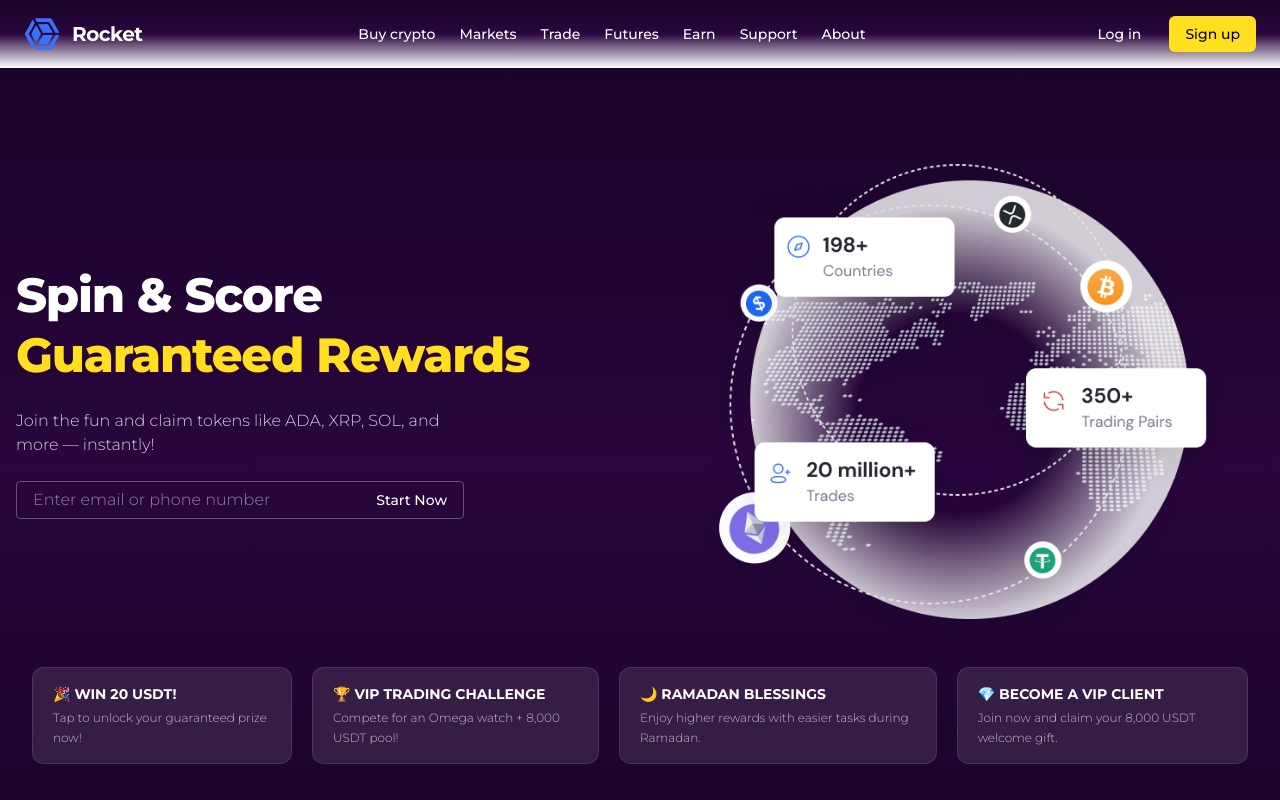
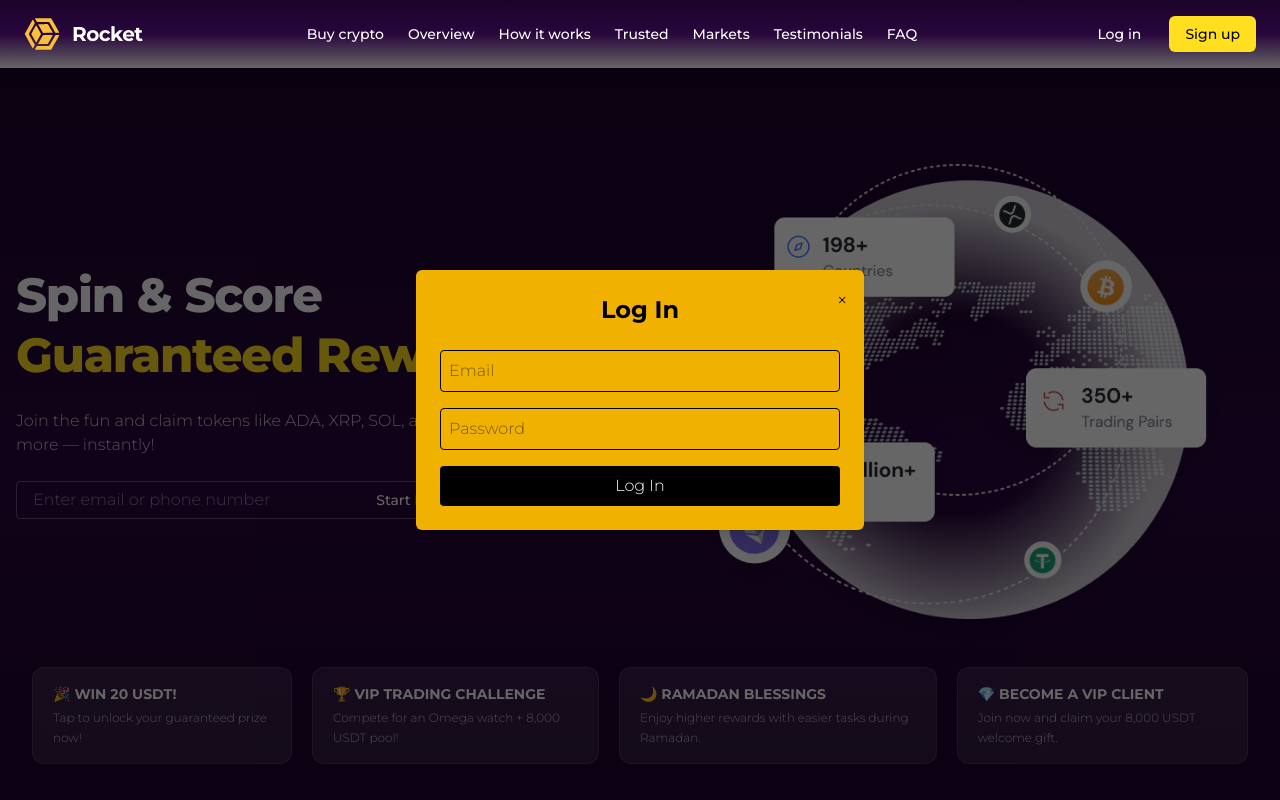
Before and after one commit to crypto-exchange-platform/crypto-exchange-platform-2, a React (Vite) app: page / in a window 1280 px wide. Both pictures are taken after a click on the button "Log in". Shown: the top 800 px of the page. Built offline with nearby package versions, Linux system fonts and the light colour scheme.

Commit message:
finalize landing page layout and ui components

```diff
--- a/src/components/header/Header.tsx
+++ b/src/components/header/Header.tsx
@@ -3,13 +3,14 @@ import { Button } from "../ui/button";
 
 const NAV_ITEMS = [
   { label: "Buy crypto", href: "#hero" },
+  { label: "Overview", href: "#overview" },
+  { label: "How it works", href: "#howitworks" },
+  { label: "Trusted", href: "#trsutedplatform" },
   { label: "Markets", href: "#market" },
-  { label: "Trade", href: "#copy" },
-  { label: "Futures", href: "#journey" },
-  { label: "Earn", href: "#faq" },
-  { label: "Support", href: "#support" },
-  { label: "About", href: "#about" },
+  { label: "Testimonials", href: "#testimonials" },
+  { label: "FAQ", href: "#faq" },
 ];
+
 
 interface HeaderProps {
   onLogin: () => void;
--- a/src/components/landing/LandingPage.tsx
+++ b/src/components/landing/LandingPage.tsx
@@ -8,13 +8,16 @@ import { HowItWorks } from "../howItWorks/HowItWorks";
 import { TestimonialSection } from "../testimonials/Testimonials";
 import { TrustedPlatformSection } from "../trsutedPlatform/TrustedPlatform";
 import { Market } from "../marketGlance/Market";
+import { SignupModal } from "../signUpModal/SignUpModal";
+import { LoginModal } from "../logInModal/LogInModal";
 
 function LandingPage() {
   const [modal, setModal] = useState<"login" | "signup" | null>(null);
 
   return (
     <>
-
+ {modal === "login" && <LoginModal onClose={() => setModal(null)} />}
+      {modal === "signup" && <SignupModal onClose={() => setModal(null)} />}
       <div className="flex flex-col">
         <Header
           onLogin={() => setModal("login")}
--- /dev/null
+++ b/src/components/logInModal/LogInModal.tsx
@@ -0,0 +1,31 @@
+import { FC } from "react";
+
+interface LoginModalProps {
+  onClose: () => void;
+}
+
+export const LoginModal: FC<LoginModalProps> = ({ onClose }) => {
+  return (
+    <div className="fixed inset-0 z-50 flex items-center justify-center bg-black/60">
+      <div className="bg-yellow-500 text-black w-full max-w-md p-6 rounded-md shadow-lg relative">
+        <button onClick={onClose} className="absolute right-4 top-4 text-xl">×</button>
+        <h2 className="text-2xl font-bold mb-6 text-center">Log In</h2>
+        <form className="space-y-4">
+          <input
+            type="email"
+            placeholder="Email"
+            className="w-full border p-2 rounded"
+          />
+          <input
+            type="password"
+            placeholder="Password"
+            className="w-full border p-2 rounded"
+          />
+          <button type="submit" className="w-full bg-black text-white py-2 rounded hover:bg-gray-900">
+            Log In
+          </button>
+        </form>
+      </div>
+    </div>
+  );
+};
--- /dev/null
+++ b/src/components/signUpModal/SignUpModal.tsx
@@ -0,0 +1,33 @@
+import { FC } from "react";
+
+interface SignupModalProps {
+  onClose: () => void;
+}
+
+export const SignupModal: FC<SignupModalProps> = ({ onClose }) => {
+  return (
+    <div className="fixed inset-0 z-50 flex items-center justify-center bg-black/60 overflow-auto">
+      <div className="bg-yellow-500 text-black w-full max-w-xl p-6 rounded-md shadow-lg relative">
+        <button onClick={onClose} className="absolute right-4 top-4 text-xl">×</button>
+        <h2 className="text-2xl font-bold mb-6 text-center">Sign Up</h2>
+        <form className="grid grid-cols-1 md:grid-cols-2 gap-4">
+          <input type="text" placeholder="First Name" className="border p-2 rounded" />
+          <input type="text" placeholder="Last Name" className="border p-2 rounded" />
+          <input type="text" placeholder="Username" className="border p-2 rounded" />
+          <input type="email" placeholder="Email" className="border p-2 rounded" />
+          <input type="tel" placeholder="Phone Number" className="border p-2 rounded" />
+          <input type="date" placeholder="Birthdate" className="border p-2 rounded" />
+          <input type="text" placeholder="Country" className="border p-2 rounded" />
+          <input type="text" placeholder="Language" className="border p-2 rounded" />
+          <input type="password" placeholder="Password" className="border p-2 rounded col-span-full" />
+          <button
+            type="submit"
+            className="w-full bg-black text-white py-2 rounded col-span-full hover:bg-gray-900"
+          >
+            Sign Up
+          </button>
+        </form>
+      </div>
+    </div>
+  );
+};
```
Also changed, not shown: public/logo.svg.
